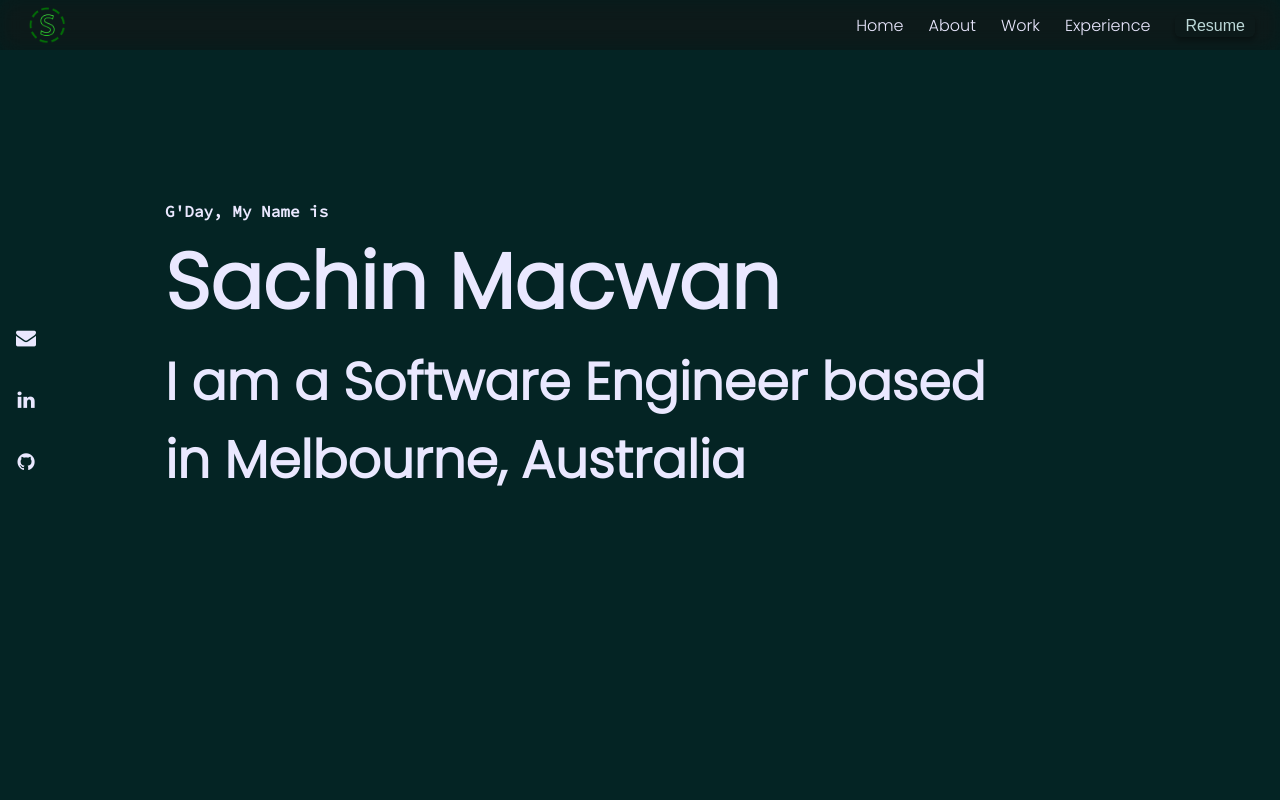
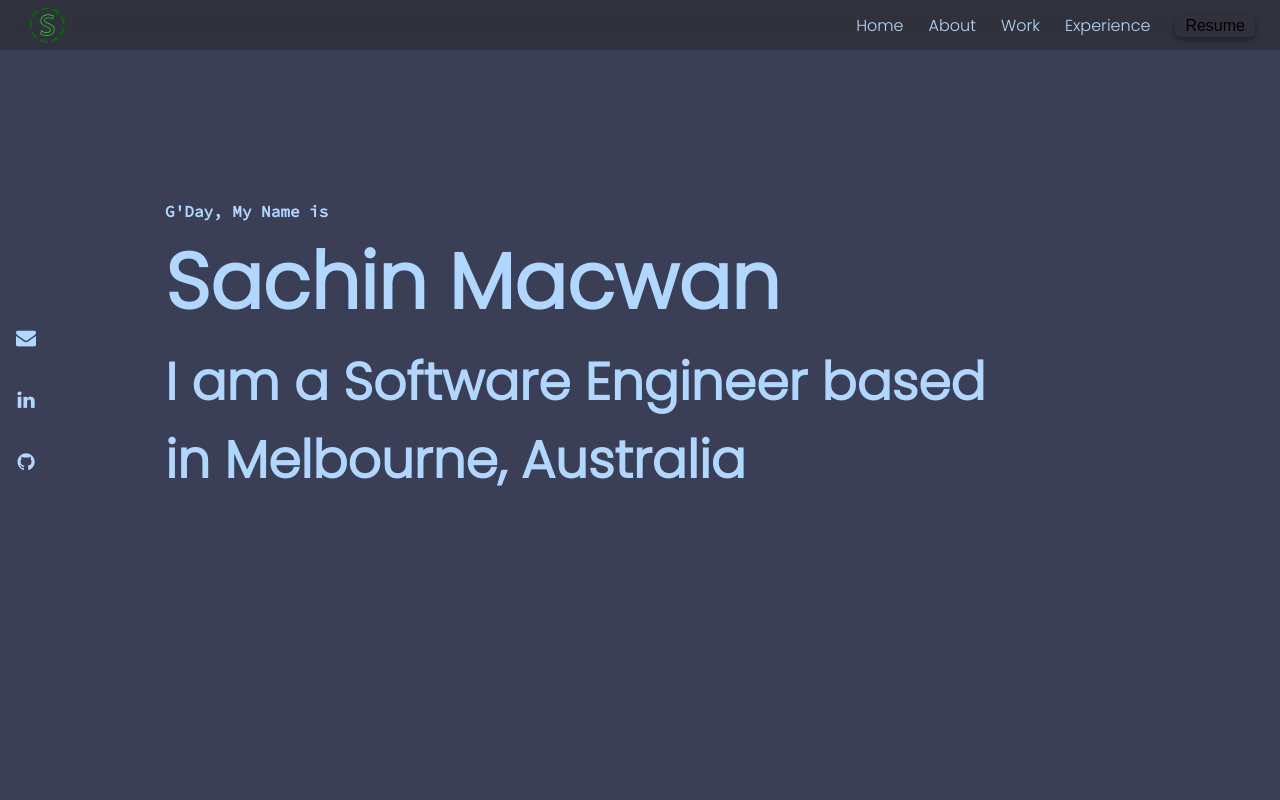
Before and after one commit to SachinMacwan/portfolio_2, a React (Create React App) app: page / in a window 1280 px wide. Shown: the top 800 px of the page. Built offline with nearby package versions, Linux system fonts and the light colour scheme.

Commit message:
added some css

```diff
--- a/src/components/Navigation/Navbar1.css
+++ b/src/components/Navigation/Navbar1.css
@@ -34,7 +34,6 @@ cursor: pointer;
     padding: 2px 10px;
     border-radius: 6px;
     cursor: pointer;
-    color: #bdd9d9;
     border: transparent;
     background: transparent;
     box-shadow: 0 3px 6px rgba(0,0,0,0.16), 0 3px 6px rgba(0,0,0,0.23);
--- a/src/components/Themes.js
+++ b/src/components/Themes.js
@@ -1,34 +1,34 @@
 
     const first = [
-    {
-        backgroundColor: "#042424",
-        color: "#eae8ff",
-        animation:"ease 1s",
-        transition: "1s",
-        height: "100%"
-
-    },
     {
         backgroundColor: "#3A3F55",
         color: "#B0D7FF",
         animation:"ease 1s",
-        transition: "1s",
+        transition: "2s",
         height: "100%",
+    },
+    {
+        backgroundColor: "#274b59",
+        color: "#acdff2",
+        animation:"ease 1s",
+        transition: "2s",
+        height: "100%"
     },
     {
         backgroundColor: "#441A2A",
         color: "#f2bfcc",
         animation:"ease 1s",
-        transition: "1s",
+        transition: "2s",
         height: "100%"
     },
     {
-        backgroundColor: "#274b59",
-        color: "#acdff2",
+        backgroundColor: "#042424",
+        color: "#eae8ff",
         animation:"ease 1s",
-        transition: "1s",
+        transition: "2s",
         height: "100%"
-    }
+
+    },
 ]
 
 
```
